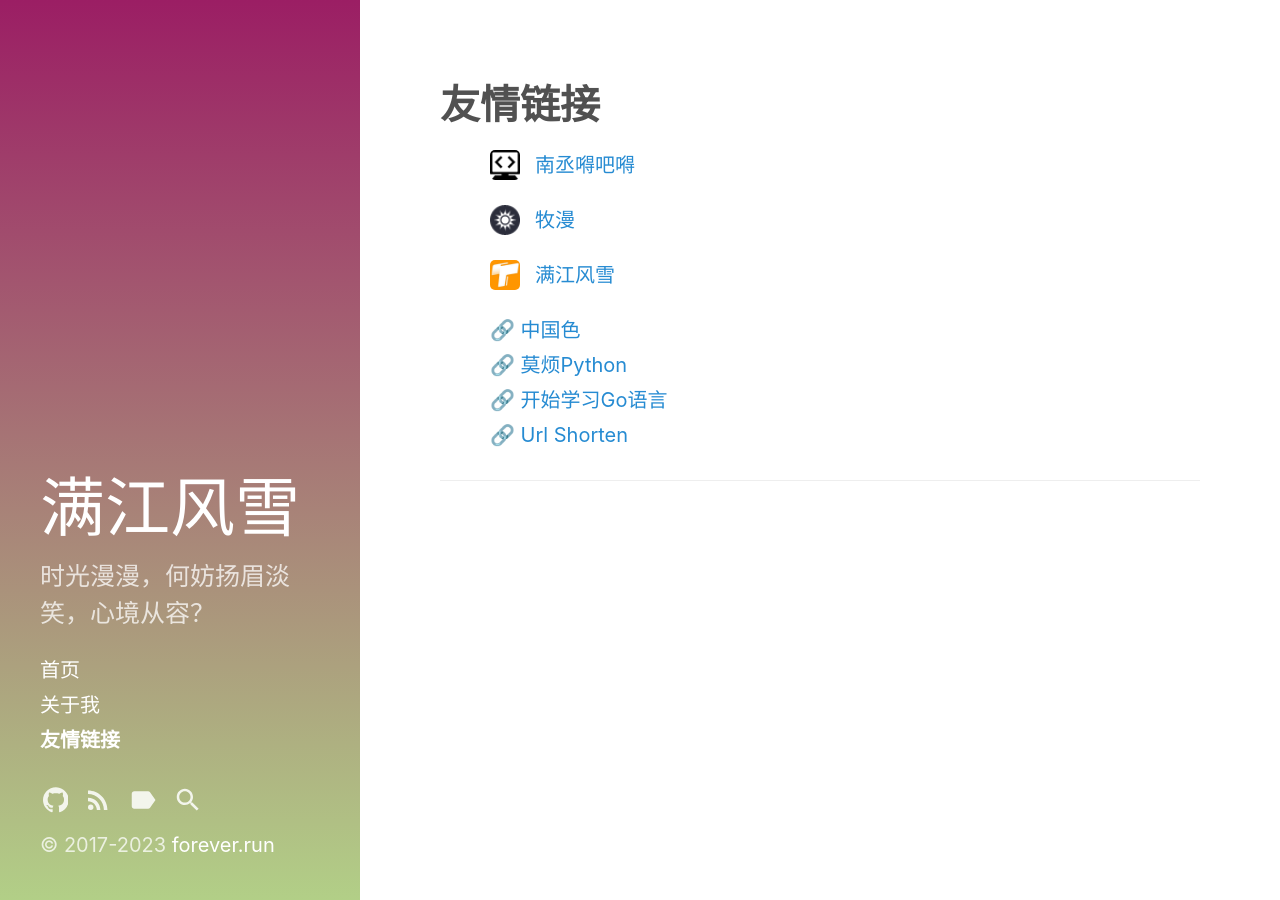
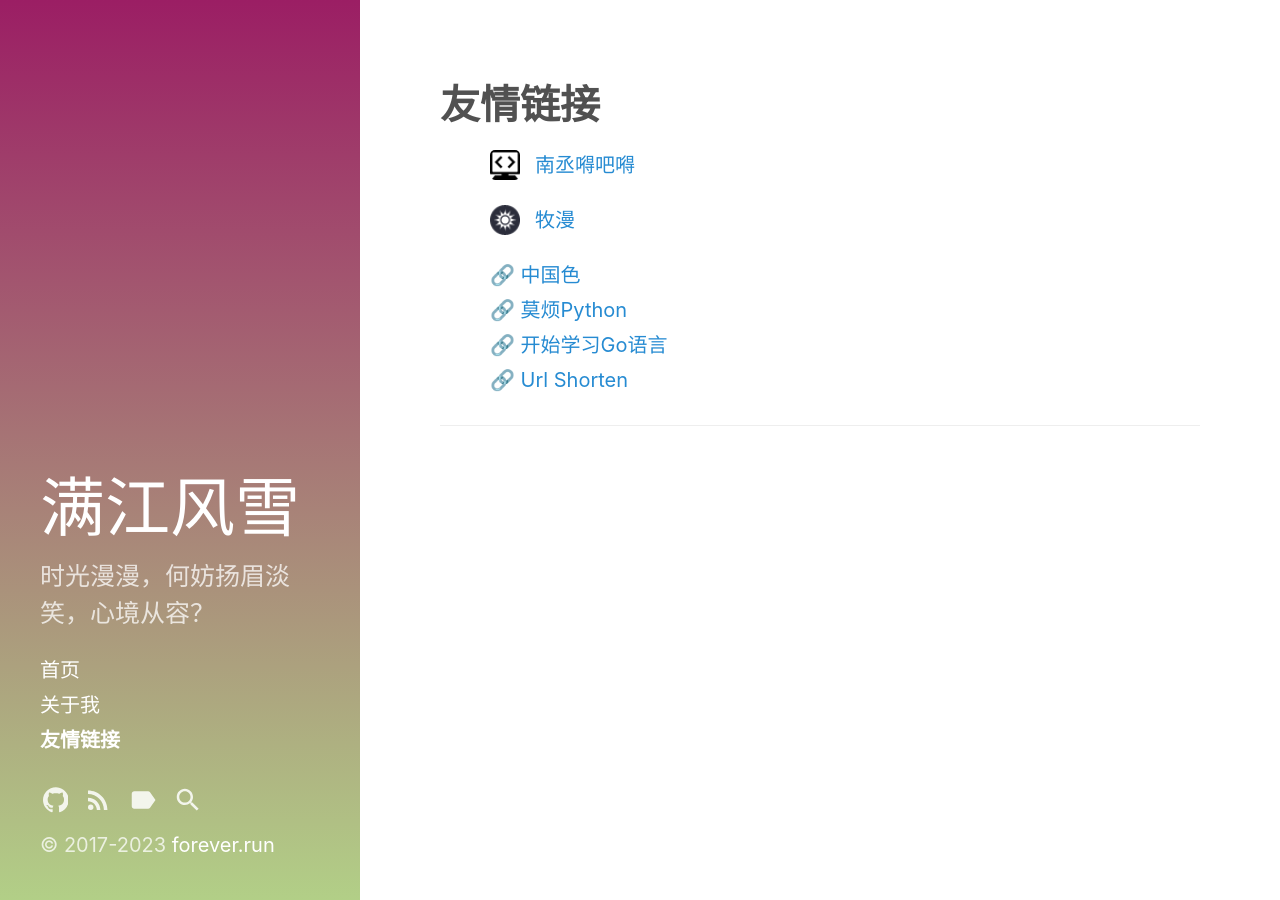
Before and after one commit to heropoo/heropoo.github.io, a Jekyll site: the page built from friendship-links.md, in a window 1280 px wide. Built offline with Jekyll 4.4.1, drawn with Linux system fonts in a browser that asks for light colours.

Commit message:
Update friendship-links.md

```diff
--- a/friendship-links.md
+++ b/friendship-links.md
@@ -23,7 +23,6 @@ sidebar_link: true
 <ul style="margin: 10px;" class="link-list">
     <li><a href="https://friday-go.icu" target="_blank" title="南丞嘚吧嘚"><img src="/assets/images/nancheng.ico" alt="南丞嘚吧嘚"> &nbsp;<span>南丞嘚吧嘚</span></a></li>
     <li><a href="http://animtv.cn/" target="_blank" title="牧漫"><img src="/assets/images/muma.png" alt="牧漫"> &nbsp;<span>牧漫</span></a></li>
-    <li><a href="https://metmoon.com/" target="_blank" title="满江风雪"><img src="/favicon.png" alt="满江风雪"> &nbsp;<span>满江风雪</span></a></li>
     <li><a href="http://zhongguose.com/" target="_blank" title="中国色"> &nbsp;<span> 🔗 中国色</span></a></li>
     <li><a href="https://morvanzhou.github.io/" target="_blank" title="莫烦Python"> &nbsp;<span> 🔗 莫烦Python</span></a></li>
     <li><a href="https://www.ioio.pw/learning-go/" target="_blank" title="开始学习Go语言"> &nbsp;<span> 🔗 开始学习Go语言</span></a></li>       <li><a href="https://gotoo.ml" target="_blank" title="Url Shorten"> &nbsp;<span> 🔗 Url Shorten</span></a></li>
```
